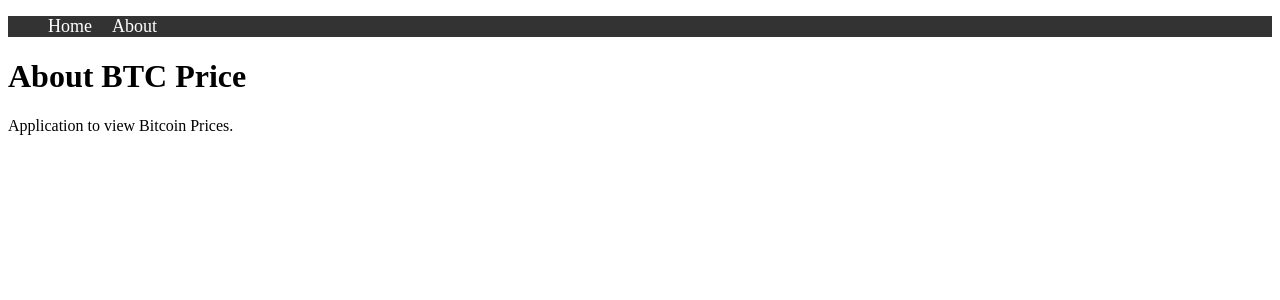
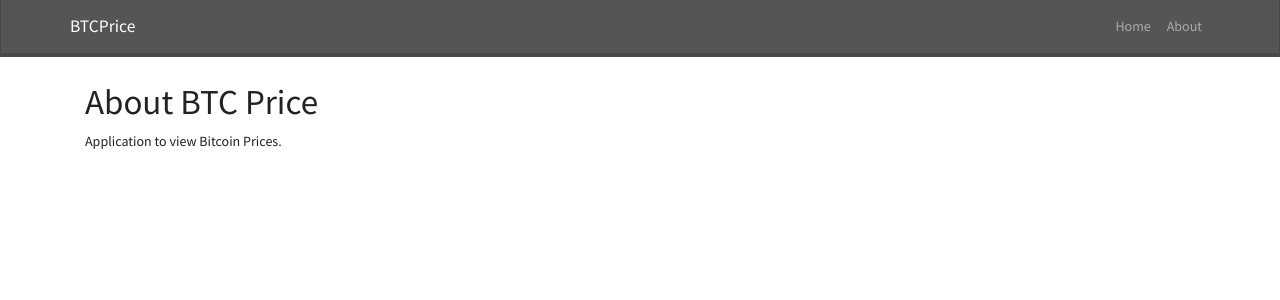
Before and after one commit to pbannavong/btcprice, a Next.js app: page /about in a window 1280 px wide. Shown: the top 300 px of the page. Built offline with nearby package versions, Linux system fonts and the light colour scheme.

Commit message:
added BTC usd api fetch

```diff
--- a/components/Layout.js
+++ b/components/Layout.js
@@ -5,9 +5,12 @@ const Layout = (props) => (
   <div>
     <Head>
       <title>BTC Price</title>
+      <link rel="stylesheet" href="https://bootswatch.com/4/lumen/bootstrap.min.css" />
     </Head>
     <Navbar />
+    <div className="container">
     {props.children}
+    </div>
   </div>
 )
 
--- a/components/Navbar.js
+++ b/components/Navbar.js
@@ -1,31 +1,25 @@
 import Link from 'next/link'
 
 const Navbar = () => (
-  <div>
-    <ul>
-      <li><Link href="/"><a>Home</a></Link></li>
-      <li><Link href="/about"><a>About</a></Link></li>
-    </ul>
-
-    <style jsx>{`
-      ul {
-        background: #333;
-        color: #fff;
-        list-style: none;
-        display: flex;
-      }
-
-      ul li {
-        font-size: 18px;
-        margin-right: 20px;
-      }
-
-      ul li a {
-        color: #fff;
-        text-decoration: none;
-      }
-    `}</style>
-  </div>
+  <nav className="navbar navbar-expand navbar-dark bg-dark mb-4">
+    <div className="container">
+      <a href="#" className="navbar-brand">BTCPrice</a>
+      <div className="collapse navbar-collapse">
+        <ul className="navbar-nav ml-auto">
+          <li className="nav-item">
+            <Link href="/">
+              <a className="nav-link">Home</a>
+            </Link>
+          </li>
+          <li className="nav-item">
+            <Link href="/about">
+              <a className="nav-link">About</a>
+            </Link>
+          </li>
+        </ul>
+      </div>
+    </div>
+  </nav>
 )
 
 export default Navbar
--- a/package.json
+++ b/package.json
@@ -12,6 +12,7 @@
   "author": "",
   "license": "ISC",
   "dependencies": {
+    "isomorphic-unfetch": "^3.0.0",
     "next": "^9.5.3",
     "react": "^16.13.1",
     "react-dom": "^16.13.1"
```
Also changed, not shown: components/Prices.js (added, +21 -0 lines), pages/index.js (+22 -7 lines), 1 other file (tests, documents, lock files or other folders).
